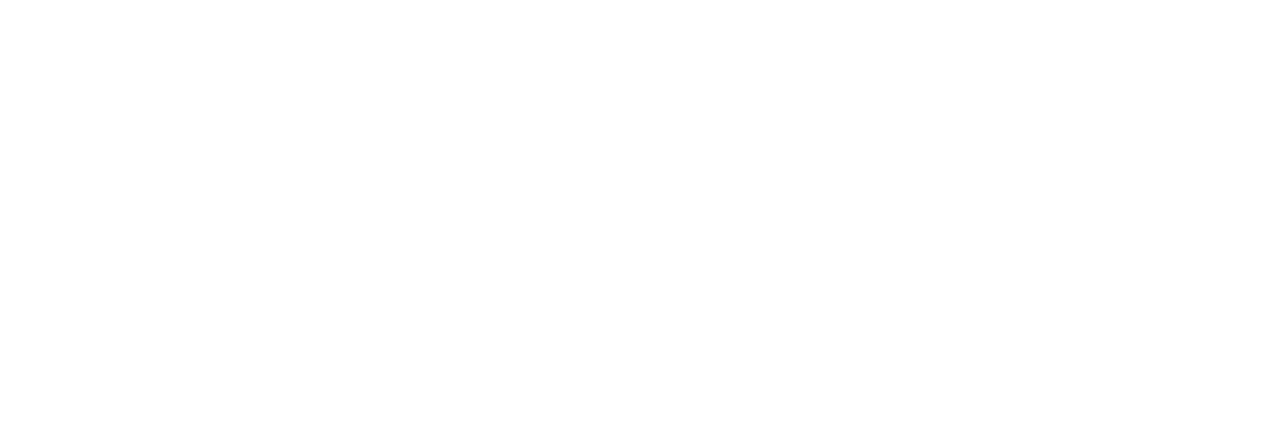
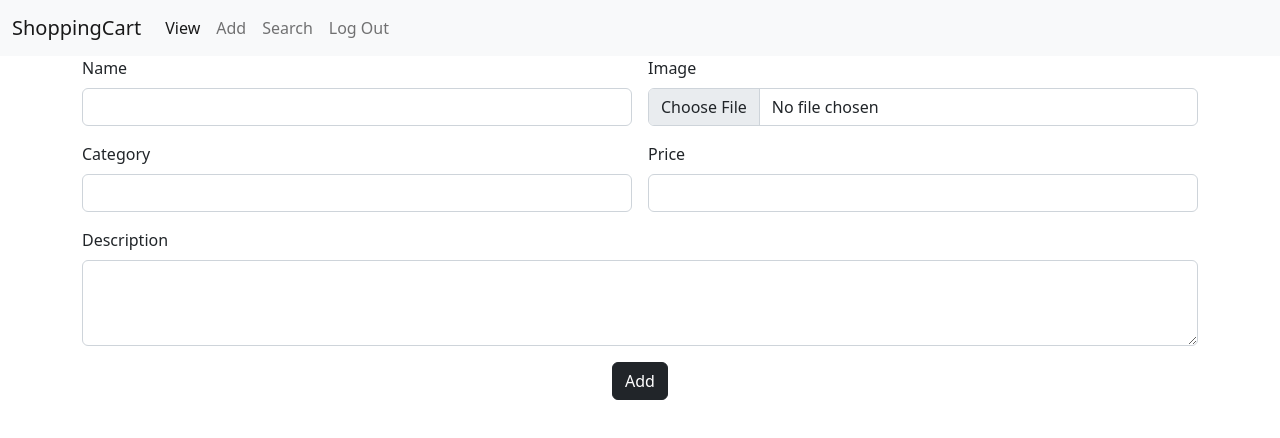
Before and after one commit to hami-r/ShoppingCartNewAngular, an Angular app: page /add in a window 1280 px wide. Before the commit this address led to /. Shown: the top 438 px of the page. Built offline with nearby package versions, Linux system fonts and the light colour scheme.

Commit message:
add product page

```diff
--- /dev/null
+++ b/src/app/add-product/add-product.component.html
@@ -0,0 +1,33 @@
+<app-admin-navbar></app-admin-navbar>
+
+<div class="container">
+    <div class="row">
+        <div class="col col-12 col-sm-12 col-md-12 col-lg-12 col-xl-12 col-xxl-12">
+            <div class="row g-3">
+                <div class="col col-12 col-sm-12 col-md-6 col-lg-6 col-xl-6 col-xxl-6">
+                    <label for="" class="form-label">Name</label>
+                    <input name="name" [(ngModel)]="name" type="text" class="form-control">
+                </div>
+                <div class="col col-12 col-sm-12 col-md-6 col-lg-6 col-xl-6 col-xxl-6">
+                    <label for="" class="form-label">Image</label>
+                    <input name="image" [(ngModel)]="image" type="file" class="form-control">
+                </div>
+                <div class="col col-12 col-sm-12 col-md-6 col-lg-6 col-xl-6 col-xxl-6">
+                    <label for="" class="form-label">Category</label>
+                    <input name="category" [(ngModel)]="category" type="text" class="form-control">
+                </div>
+                <div class="col col-12 col-sm-12 col-md-6 col-lg-6 col-xl-6 col-xxl-6">
+                    <label for="" class="form-label">Price</label>
+                    <input name="price" [(ngModel)]="price" type="text" class="form-control">
+                </div>
+                <div class="col col-12 col-sm-12 col-md-12 col-lg-12 col-xl-12 col-xxl-12">
+                    <label for="" class="form-label">Description</label>
+                    <textarea name="description" [(ngModel)]="description" id="" cols="30" rows="3" class="form-control"></textarea>
+                </div>
+                <div class="col col-12 col-sm-12 col-md-12 col-lg-12 col-xl-12 col-xxl-12 text-center">
+                    <button class="btn btn-dark">Add</button>
+                </div>
+            </div>
+        </div>
+    </div>
+</div>
--- /dev/null
+++ b/src/app/add-product/add-product.component.ts
@@ -0,0 +1,26 @@
+import { Component } from '@angular/core';
+
+@Component({
+  selector: 'app-add-product',
+  templateUrl: './add-product.component.html',
+  styleUrls: ['./add-product.component.css']
+})
+export class AddProductComponent {
+  name = ""
+  image = ""
+  category = ""
+  price = ""
+  description = ""
+
+  readValues = () => {
+    let data:any = {
+      "name":this.name,
+      "image":this.image,
+      "category":this.category,
+      "price":this.price,
+      "description":this.description
+    }
+    console.log(data);
+
+  }
+}
--- a/src/app/admin-login/admin-login.component.ts
+++ b/src/app/admin-login/admin-login.component.ts
@@ -19,11 +19,11 @@
     }
     console.log(data);
 
-    // if (this.username=="admin" && this.password=="12345") {
-    //   this.route.navigate(['/add'])
-    // } else {
-    //   alert("Invlalid Credentials")
-    // }
+    if (this.username=="admin" && this.password=="12345") {
+      this.route.navigate(['/add'])
+    } else {
+      alert("Invlalid Credentials")
+    }
 
   }
 }
--- a/src/app/admin-navbar/admin-navbar.component.html
+++ b/src/app/admin-navbar/admin-navbar.component.html
@@ -10,7 +10,7 @@
             <a class="nav-link active" aria-current="page" routerLink="">View</a>
           </li>
           <li class="nav-item">
-            <a class="nav-link" routerLink="">Add</a>
+            <a class="nav-link" routerLink="/add">Add</a>
           </li>
           <li class="nav-item">
             <a class="nav-link" routerLink="">Search</a>
```
Also changed, not shown: src/app/app.module.ts (+7 -1 lines), src/app/add-product/add-product.component.css (added).
